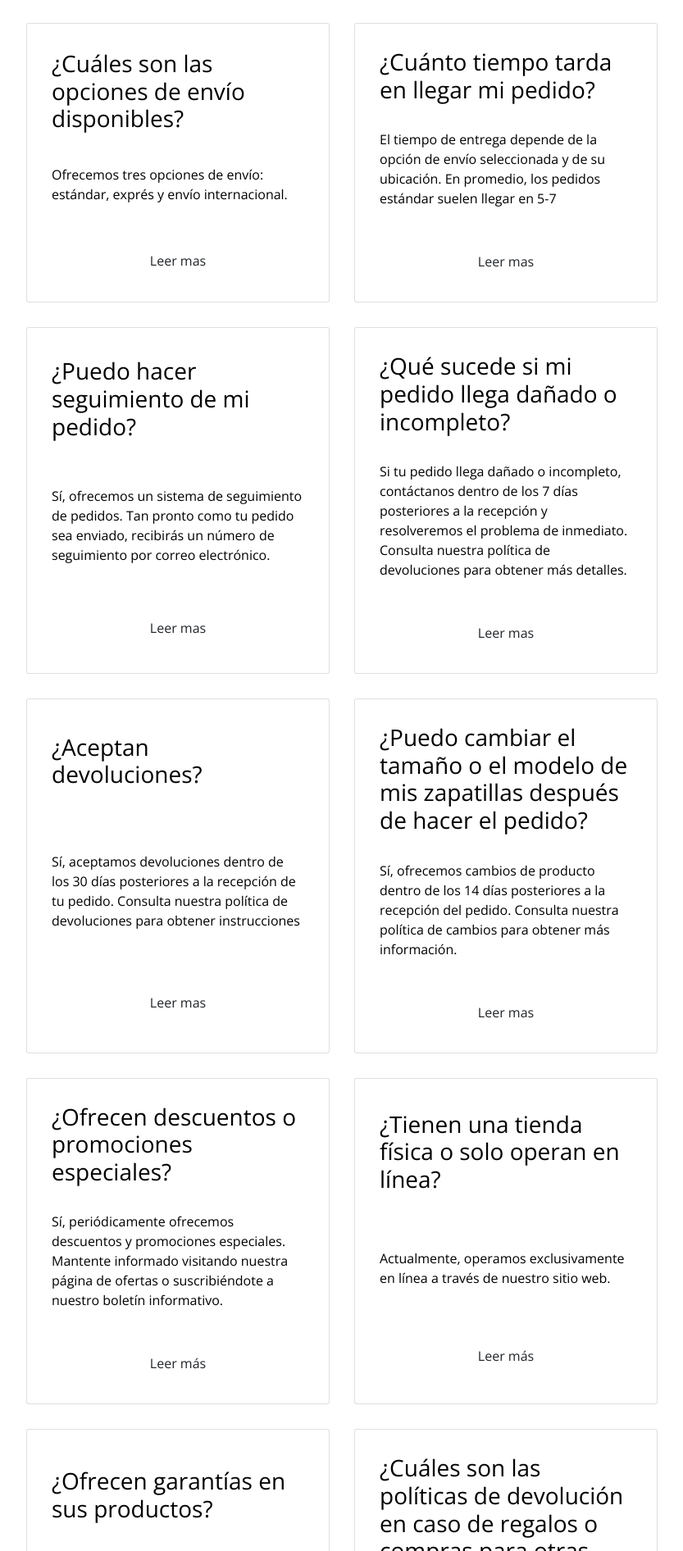
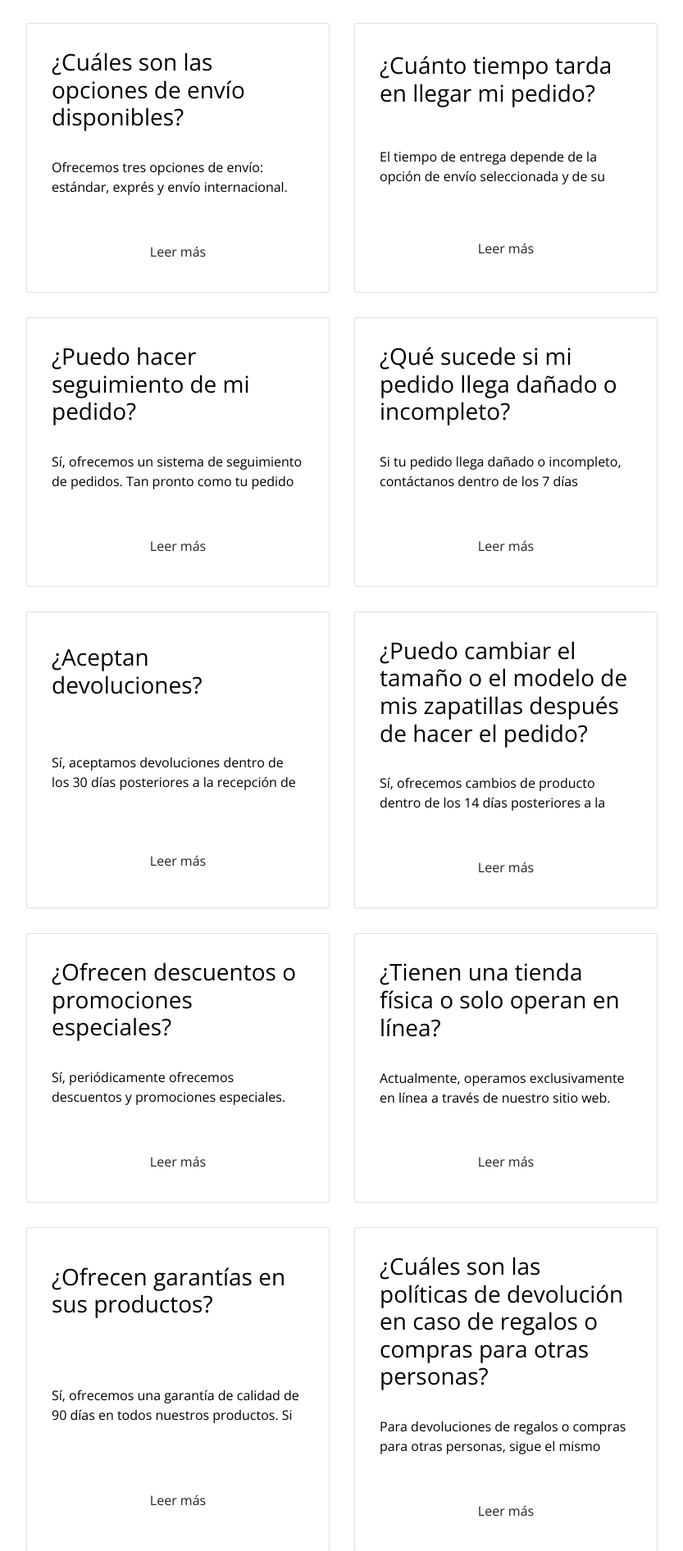
Before and after one commit to LiroSiza/MAMBAsneakers, a PHP site: page /pages/help.php in a window 1280 px wide. Shown: the part 190-2082 px from the top of the page at 82% size, without its empty margins (223-1056 px from the left). Run offline with PHP 8.4, Linux system fonts and the light colour scheme; style sheets or scripts are compiled from the project's sources; some libraries are stand-ins or nearby versions.

Commit message:
Incorporación de leer más y leer menos funcional, corrección de enlaces a la tienda.

```diff
--- a/pages/help.php
+++ b/pages/help.php
@@ -7,7 +7,8 @@
 <head>
     <meta charset="UTF-8">
     <meta name="viewport" content="width=device-width, initial-scale=1.0">
-    <title>Document</title>
+    <title>MAMBA - Help</title>
+    <script src="../resources/js/help.js"></script>
 </head>
 <link href="https://fonts.googleapis.com/css2?family=Open+Sans&display=swap" rel="stylesheet">
 <link rel="stylesheet" href="../resources/css/help.css">
@@ -24,8 +25,10 @@
             <h3>¿Cuáles son las opciones de envío disponibles?</h3>
             <br>
             <p>Ofrecemos tres opciones de envío:
-            estándar, exprés y envío internacional.</p>
-            <a href="#" class="btn">Leer mas</a>
+            estándar, exprés y envío internacional.
+            En la mayoría de calzado no inlcuye costo por
+            envío.</p>
+            <button class="btn" onclick="toggleContent(this)">Leer más</button>
             </div>
 
             <div class="card">
@@ -33,7 +36,7 @@
             <br>
             <p>El tiempo de entrega depende de la opción de
             envío seleccionada y de su ubicación. En promedio, los pedidos estándar suelen llegar en 5-7</p>
-            <a href="#" class="btn">Leer mas</a>
+            <button class="btn" onclick="toggleContent(this)">Leer más</button>
             </div>
 
             <div class="card">
@@ -42,7 +45,7 @@
             <p>Sí, ofrecemos un sistema de seguimiento de
             pedidos. Tan pronto como tu pedido sea enviado, recibirás un número de seguimiento por
             correo electrónico.</p>
-            <a href="#" class="btn">Leer mas</a>
+            <button class="btn" onclick="toggleContent(this)">Leer más</button>
             </div>
 
             <div class="card">
@@ -51,7 +54,7 @@
             <p>Si tu pedido llega dañado o
             incompleto, contáctanos dentro de los 7 días posteriores a la recepción y resolveremos el
             problema de inmediato. Consulta nuestra política de devoluciones para obtener más detalles.</p>
-            <a href="#" class="btn">Leer mas</a>
+            <button class="btn" onclick="toggleContent(this)">Leer más</button>
             </div>
 
             <div class="card">
@@ -61,7 +64,7 @@
             Sí, aceptamos devoluciones dentro de los 30 días posteriores a la
             recepción de tu pedido. Consulta nuestra política de devoluciones para obtener instrucciones
             </p>
-            <a href="#" class="btn">Leer mas</a>
+            <button class="btn" onclick="toggleContent(this)">Leer más</button>
             </div>
 
             <div class="card">
@@ -70,7 +73,7 @@
             <p> Sí,
             ofrecemos cambios de producto dentro de los 14 días posteriores a la recepción del pedido.
             Consulta nuestra política de cambios para obtener más información.</p>
-            <a href="#" class="btn">Leer mas</a>
+            <button class="btn" onclick="toggleContent(this)">Leer más</button>
             </div>
 
             <div class="card">
@@ -80,7 +83,7 @@
             y promociones especiales. Mantente informado visitando nuestra página de ofertas o
             suscribiéndote a nuestro boletín informativo.
             </p>
-            <a href="#" class="btn">Leer más</a>
+            <button class="btn" onclick="toggleContent(this)">Leer más</button>
             </div>
 
             <div class="card">
@@ -89,7 +92,7 @@
             <p> Actualmente, operamos exclusivamente
             en línea a través de nuestro sitio web.
             </p>
-            <a href="#" class="btn">Leer más</a>
+            <button class="btn" onclick="toggleContent(this)">Leer más</button>
             </div>
 
             <div class="card">
@@ -99,7 +102,7 @@
             Sí, ofrecemos una garantía de calidad de 90 días en
             todos nuestros productos. Si experimentas algún problema de calidad, contáctanos y lo resolveremos.
             </p>
-            <a href="#" class="btn">Leer más</a>
+            <button class="btn" onclick="toggleContent(this)">Leer más</button>
             </div>
 
             <div class="card">
@@ -109,18 +112,32 @@
             Para devoluciones de regalos o compras para otras personas, sigue el mismo
             proceso de devolución estándar. Te ayudaremos a procesar la devolución y a emitir un
             reembolso.</p>
-            <a href="#" class="btn">Leer más</a>
+            <button class="btn" onclick="toggleContent(this)">Leer más</button>
             </div>
 
         </div>
     </div>
 
+    <script>
+        function toggleContent(button) {
+            var content = button.previousElementSibling;
+            content.classList.toggle("expanded");
+
+            if (content.classList.contains("expanded")) {
+                button.textContent = "Leer menos";
+            } else {
+                button.textContent = "Leer más";
+            }
+        }
+    </script>
+
+
 
     <div class="cardImages">
-        <div class="img"><img src="../resources/img/nikeHelp.webp" alt="nikeHelp"></div>
-        <div class="img"><img src="../resources/img/adidasHelp.webp" alt="adidasHelp"></div>
-        <div class="img"><img src="../resources/img/newbalanceHelp.webp" alt="newbalanceHelp"></div>
-        <div class="img"><img src="../resources/img/asicsHelp.webp" alt="asicsHelp"></div>
+        <div class="img"><a href="shop.php"><img src="../resources/img/nikeHelp.webp" alt="nikeHelp"></a></div>
+        <div class="img"><a href="shop.php"><img src="../resources/img/adidasHelp.webp" alt="adidasHelp"></a></div>
+        <div class="img"><a href="shop.php"><img src="../resources/img/newbalanceHelp.webp" alt="newbalanceHelp"></a></div>
+        <div class="img"><a href="shop.php"><img src="../resources/img/asicsHelp.webp" alt="asicsHelp"></a></div>
         <!-- <div class="img"><img src="../resources/img/converseHelp.webp" alt="converseHelp"></div>
         <div class="img"><img src="../resources/img/jordanHelp.webp" alt="jordanHelp"></div> -->
     </div>
--- a/resources/css/help.css
+++ b/resources/css/help.css
@@ -66,6 +66,16 @@
     text-align: left;
 }
 
+.card p {
+    overflow: hidden;
+    max-height: 50px;
+    transition: width 0.3s ease, height 0.3s ease;
+}
+
+.card p.expanded {
+    max-height: none;
+}
+
 .cardImages{
     display: grid;
     grid-template-columns: repeat(auto-fit, minmax(200px,4fr));
--- /dev/null
+++ b/resources/js/help.js
@@ -0,0 +1,10 @@
+function toggleContent(button) {
+    var content = button.previousElementSibling;
+    content.classList.toggle("expanded");
+
+    if (content.classList.contains("expanded")) {
+        button.textContent = "Leer menos";
+    } else {
+        button.textContent = "Leer más";
+    }
+}
```
Also changed, not shown: 1 other file.
